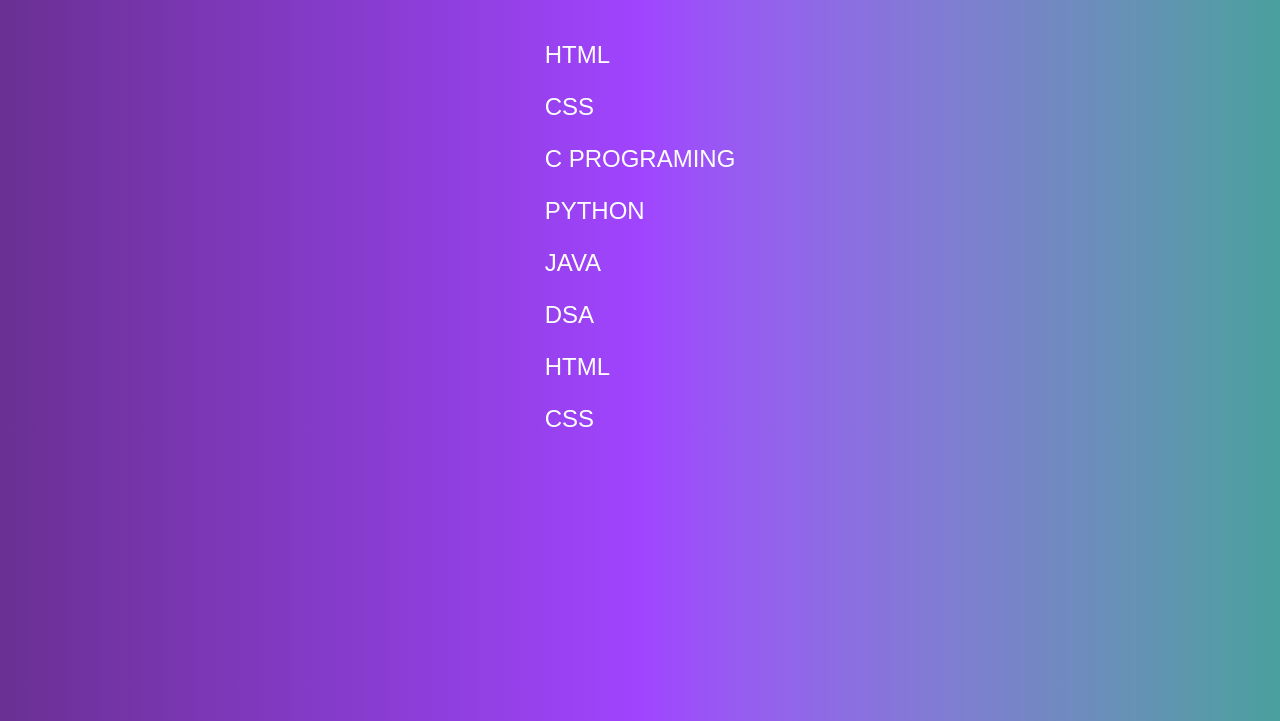
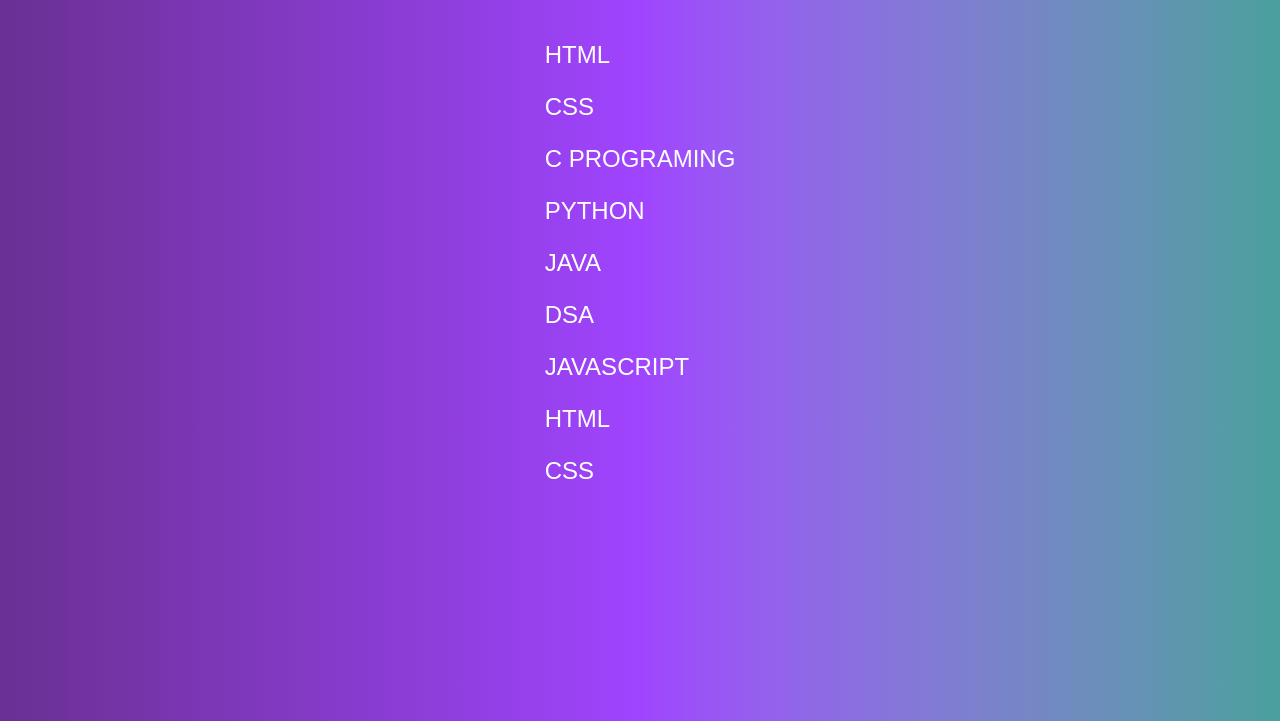
Before and after one commit to ShaikhShehbazK/porfolio-1, a website: page views/skill.html in a window 1280 px wide. Shown: the part 79-800 px from the top of the page. Drawn offline with nearby package versions, Linux system fonts and the light colour scheme.

Commit message:
skill add

```diff
--- a/views/skill.html
+++ b/views/skill.html
@@ -18,6 +18,7 @@
             <li class="mt-5">PYTHON</li>
             <li class="mt-5">JAVA</li>
             <li class="mt-5">DSA</li>
+            <li class="mt-5">JAVASCRIPT</li>
             <li class="mt-5">HTML</li>
             <li class="mt-5">CSS</li>
         </ul>
```
